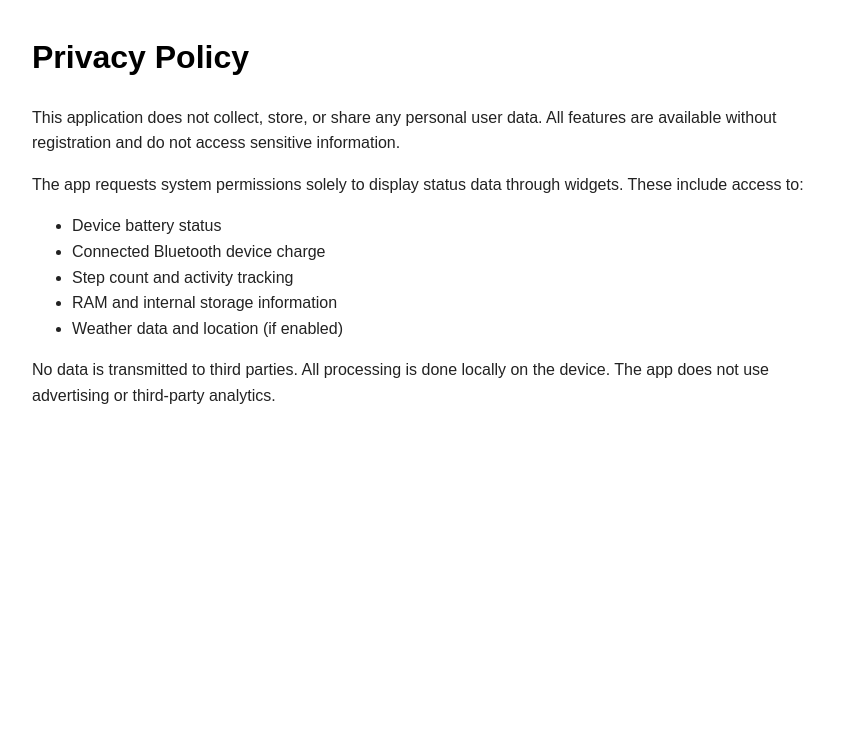
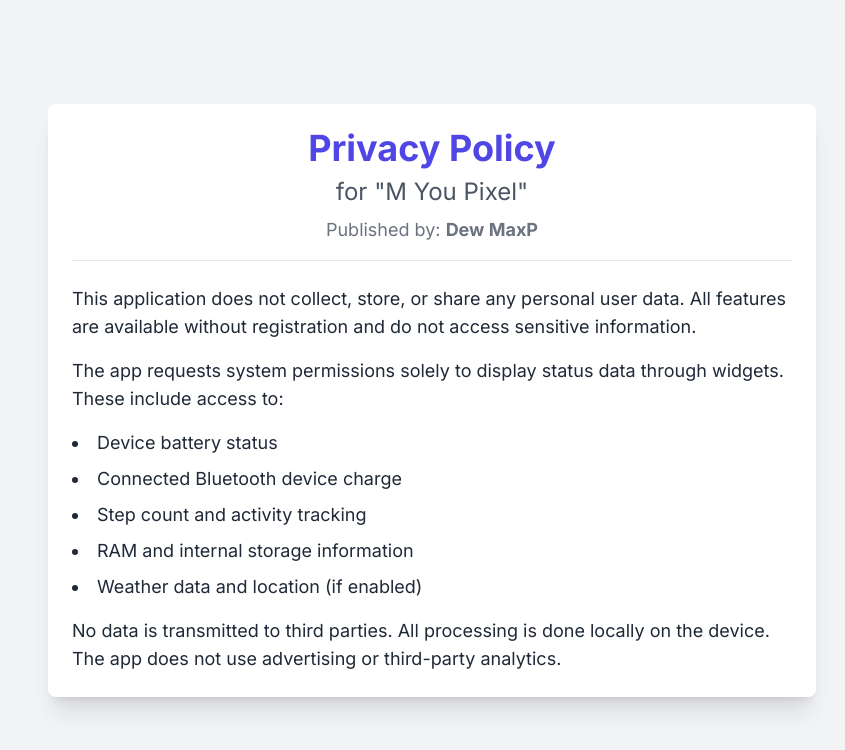
Before and after one commit to MaxP1978/privacy-policy, a plain HTML site: page index.html in a window 1280 px wide. Shown: the whole page, without its empty margins (208-1053 px from the left). Drawn offline with nearby package versions, Linux system fonts and the light colour scheme.

Commit message:
Update index.html

```diff
--- a/index.html
+++ b/index.html
@@ -1,34 +1,43 @@
 <!DOCTYPE html>
-<html lang="en">
+<html lang="ru">
 <head>
-  <meta charset="UTF-8" />
-  <meta name="viewport" content="width=device-width, initial-scale=1.0" />
-  <title>Privacy Policy</title>
+    <meta charset="UTF-8">
+    <meta name="viewport" content="width=device-width, initial-scale=1.0">
+    <title>Privacy Policy - M You Pixel</title>
+    <script src="https://cdn.tailwindcss.com"></script>
     <style>
+        @import url('https://fonts.googleapis.com/css2?family=Inter:wght@400;700&display=swap');
         body {
-      font-family: sans-serif;
-      max-width: 800px;
-      margin: 2em auto;
-      padding: 0 1em;
-      line-height: 1.6;
-      color: #222;
-    }
-    h1 {
-      color: #000;
+            font-family: 'Inter', sans-serif;
         }
     </style>
 </head>
-<body>
-  <h1>Privacy Policy</h1>
-  <p>This application does not collect, store, or share any personal user data. All features are available without registration and do not access sensitive information.</p>
-  <p>The app requests system permissions solely to display status data through widgets. These include access to:</p>
-  <ul>
+<body class="bg-gray-100 dark:bg-gray-900 text-gray-800 dark:text-gray-200 p-4 sm:p-8 flex items-center justify-center min-h-screen">
+    <div class="container mx-auto p-6 bg-white dark:bg-gray-800 rounded-lg shadow-xl max-w-3xl">
+        <header class="mb-6 border-b border-gray-200 dark:border-gray-700 pb-4">
+            <h1 class="text-3xl sm:text-4xl font-bold text-center mb-2 text-indigo-600 dark:text-indigo-400">Privacy Policy</h1>
+            <h2 class="text-xl sm:text-2xl text-center text-gray-600 dark:text-gray-400">for "M You Pixel"</h2>
+            <p class="text-md sm:text-lg text-center mt-2 text-gray-500 dark:text-gray-500">Published by: <span class="font-semibold">Dew MaxP</span></p>
+        </header>
+
+        <section class="prose dark:prose-invert max-w-none text-base sm:text-lg leading-relaxed">
+            <p class="mb-4">
+                This application does not collect, store, or share any personal user data. All features are available without registration and do not access sensitive information.
+            </p>
+            <p class="mb-4">
+                The app requests system permissions solely to display status data through widgets. These include access to:
+            </p>
+            <ul class="list-disc list-inside space-y-2 mb-4">
                 <li>Device battery status</li>
                 <li>Connected Bluetooth device charge</li>
                 <li>Step count and activity tracking</li>
                 <li>RAM and internal storage information</li>
                 <li>Weather data and location (if enabled)</li>
             </ul>
-  <p>No data is transmitted to third parties. All processing is done locally on the device. The app does not use advertising or third-party analytics.</p>
+            <p>
+                No data is transmitted to third parties. All processing is done locally on the device. The app does not use advertising or third-party analytics.
+            </p>
+        </section>
+    </div>
 </body>
 </html>
```
Lines whose indentation alone changed are shown as unchanged.
